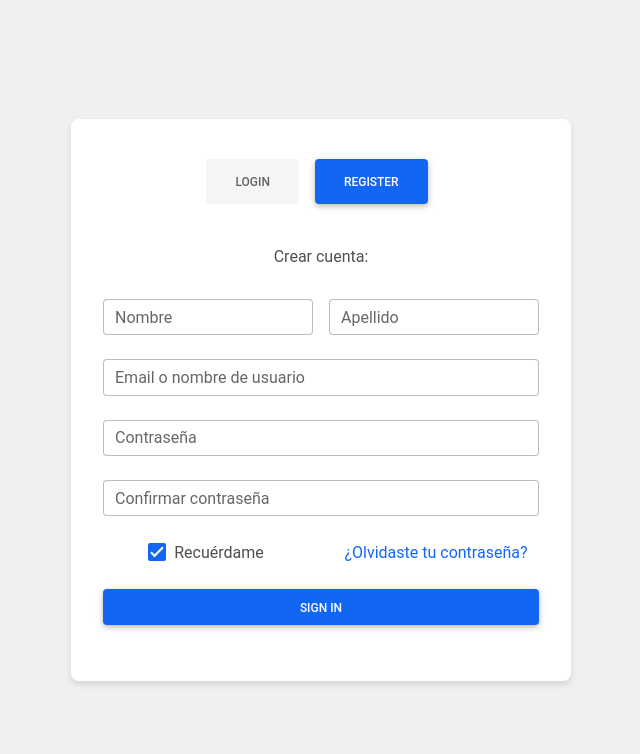
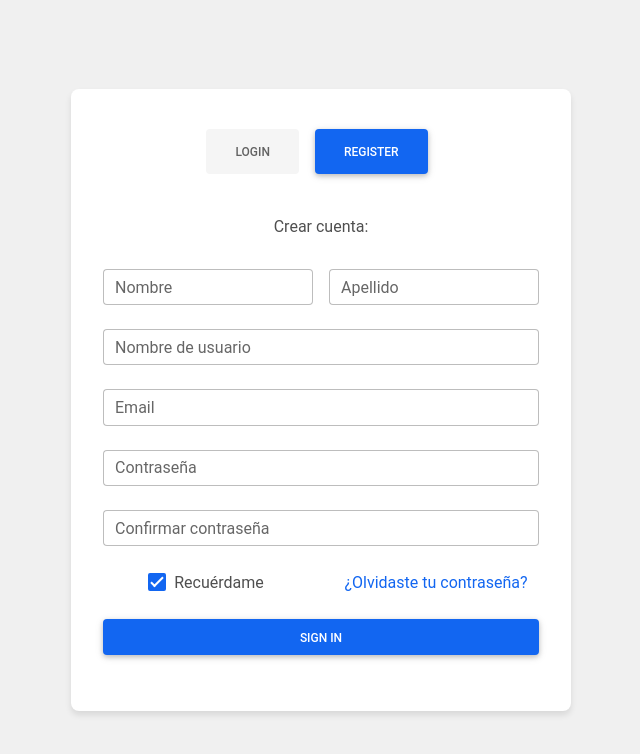
Before and after one commit to andresmg42/Proyecto-desarrollo, a Django app: page /register/ in a window 1280 px wide. Shown: the top 754 px of the page, without its empty margins (319-959 px from the left). Run offline with Django 5.2, Linux system fonts and the light colour scheme.

Commit message:
Login y register

```diff
--- a/tienda/gestion/templates/gestion/register.html
+++ b/tienda/gestion/templates/gestion/register.html
@@ -43,8 +43,13 @@
                     </div>
 
                     <div data-mdb-input-init class="form-outline mb-4">
+                        <input type="text" id="Username" class="form-control" />
+                        <label class="form-label" for="loginPassword">Nombre de usuario</label>
+                    </div>
+
+                    <div data-mdb-input-init class="form-outline mb-4">
                         <input type="email" id="loginPassword" class="form-control" />
-                        <label class="form-label" for="loginPassword">Email o nombre de usuario</label>
+                        <label class="form-label" for="loginPassword">Email</label>
                     </div>
 
                     <!-- Password input -->
```
